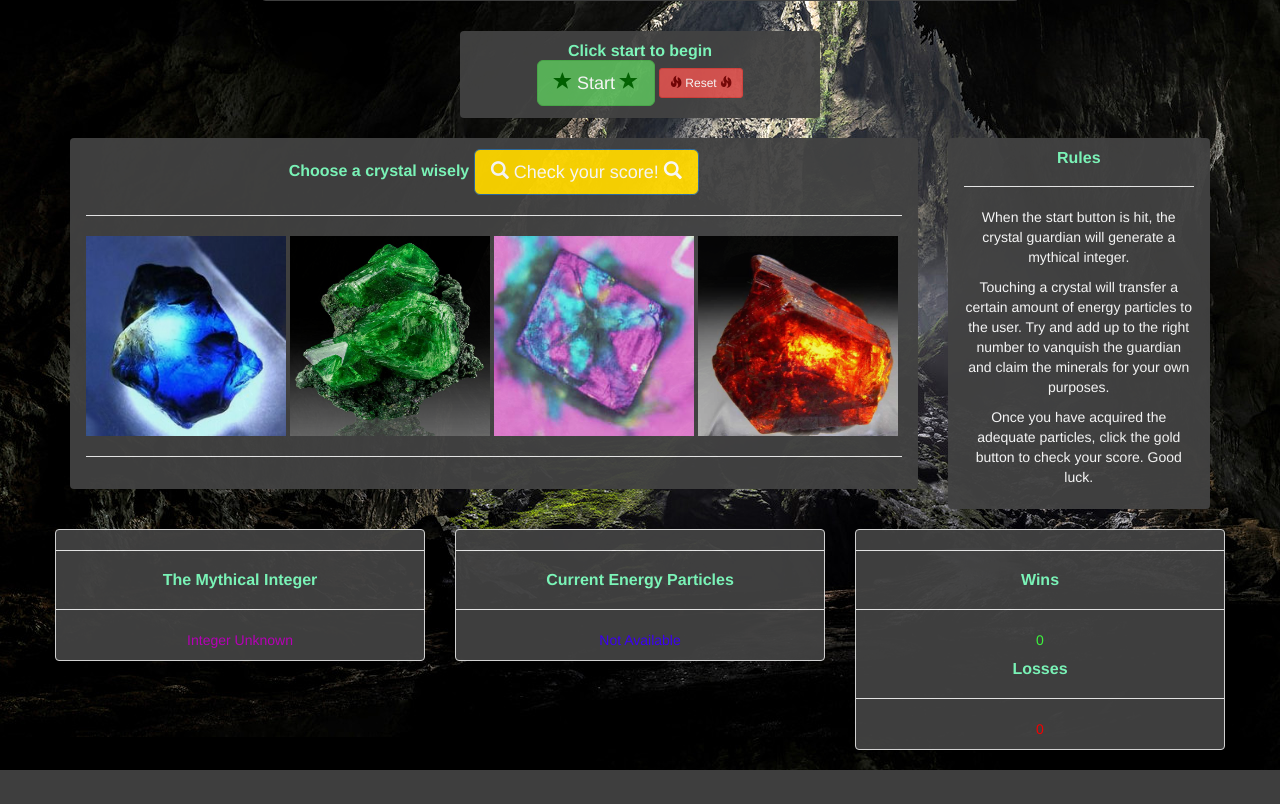
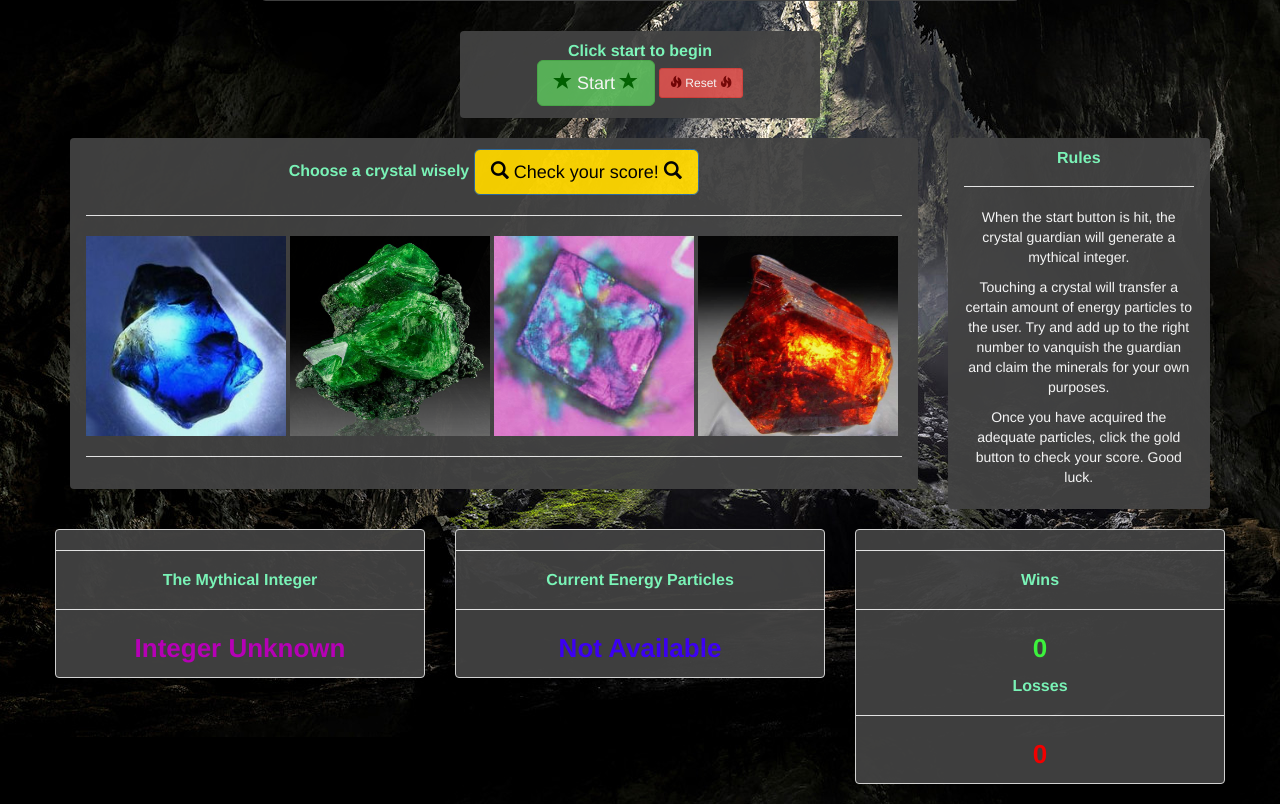
Before and after one commit to salszu/week-4-game, a PHP site: page / in a window 1280 px wide. Shown: the part 204-1008 px from the top of the page. Before the commit the page ends 974 px from the top, so only its background shows below. Run offline with PHP 8.4, Linux system fonts and the light colour scheme.

Commit message:
js works! needs a bit more style

```diff
--- a/assets/css/style.css
+++ b/assets/css/style.css
@@ -31,6 +31,10 @@
 	color: #C000C0;
 }
 
+.fontSize {
+	font-size: 26px;
+	font-weight: bold;
+}
 strong {
 	color: #80FFC0;
 }
@@ -55,29 +59,25 @@ hr {
 	color: red;
 }
 
+h2 {
+	font-size: 28;
+}
+
 img {
-    width: 100%;
-    height: auto;
+    width: 200px;
+    height: 200px;
 }
 
 .btn-primary{
 	background: gold;
-
+	text-decoration-color: black;
+	color: black;
 }
 
 
-$("#checkButton").on("click", function() {
-		if (currentNum < mythicalNum){
-			alert("keep going!");
-			}
-		else if(currentNum > mythicalNum){
-			losses++;
-			$("#losses").html(losses);
-			}
-		else if(currentNum == mythicalNum){
-			wins++;
-			$("#wins").html(wins);
- 			}
- 		else{
-			console.log("why isn't this working?");
-			};
+@media only screen and (max-width: 1199px) {
+	img {
+		height: 150px;
+		width: 150px;
+	}
+}
--- a/index.html
+++ b/index.html
@@ -39,10 +39,10 @@
                         <h2 class="panel-title text-center"><strong>Choose a crystal wisely</strong> <button class="btn btn-primary btn-lg" id="checkButton"><span class="glyphicon glyphicon-search"></span> Check your score! <span class="glyphicon glyphicon-search"></span> </h2>
                         <hr>
 
-                        <img src="assets/images/crystalBlue.jpg" alt="" class="img crystalBlue" style="height: 200px; width: 200px">
-                        <img src="assets/images/crystalGreen.jpg" alt="" class="img crystalGreen" style="height: 200px; width: 200px">
-                        <img src="assets/images/crystalPink.jpeg" alt="" class="img crystalPink" style="height: 200px; width: 200px">
-                        <img src="assets/images/crystalRed.jpg" alt="" class="img crystalRed" style="height: 200px; width: 200px">
+                        <img src="assets/images/crystalBlue.jpg" alt="" class="img crystalBlue">
+                        <img src="assets/images/crystalGreen.jpg" alt="" class="img crystalGreen">
+                        <img src="assets/images/crystalPink.jpeg" alt="" class="img crystalPink">
+                        <img src="assets/images/crystalRed.jpg" alt="" class="img crystalRed">
                         <hr>
                     </div>
                 </div>
@@ -67,7 +67,7 @@
                                                 <hr>
                         <h3 class="panel-title text-center"><strong> The Mythical Integer </strong> </h3>
                                                 <hr>
-                        <p class="text-center"><span id="mythicalNum"> Integer Unknown </span></p>
+                        <p class="text-center"><span class="fontSize" id="mythicalNum"> Integer Unknown </span></p>
                     </div>
                 </div>
                 <!-- Current Particles -->
@@ -76,7 +76,7 @@
                                                 <hr>
                         <h3 class="panel-title text-center"> <strong> Current Energy Particles </strong> </h3>
                                                 <hr>
-                        <p class="text-center"><span id="currentNum"> Not Available </span></p>
+                        <p class="text-center"><span class="fontSize" id="currentNum"> Not Available </span></p>
                     </div>
                 </div>
                 <!-- Wins/Losses -->
@@ -85,10 +85,10 @@
                                                 <hr>
                         <h3 class="panel-title text-center"><strong>Wins</strong></h3>
                                                 <hr>
-                        <p class="text-center"><span id="wins"> 0 </span></p>
+                        <p class="text-center"><span class="fontSize" id="wins"> 0 </span></p>
                         <h3 class="panel-title text-center"><strong>Losses</strong></h3>
                                                 <hr>
-                        <p class="text-center"><span id="losses"> 0 </span></p>
+                        <p class="text-center"><span class="fontSize" id="losses"> 0 </span></p>
                     </div>
                 </div>
             </div>
```
Also changed, not shown: assets/javascript/game.js (+18 -16 lines).
